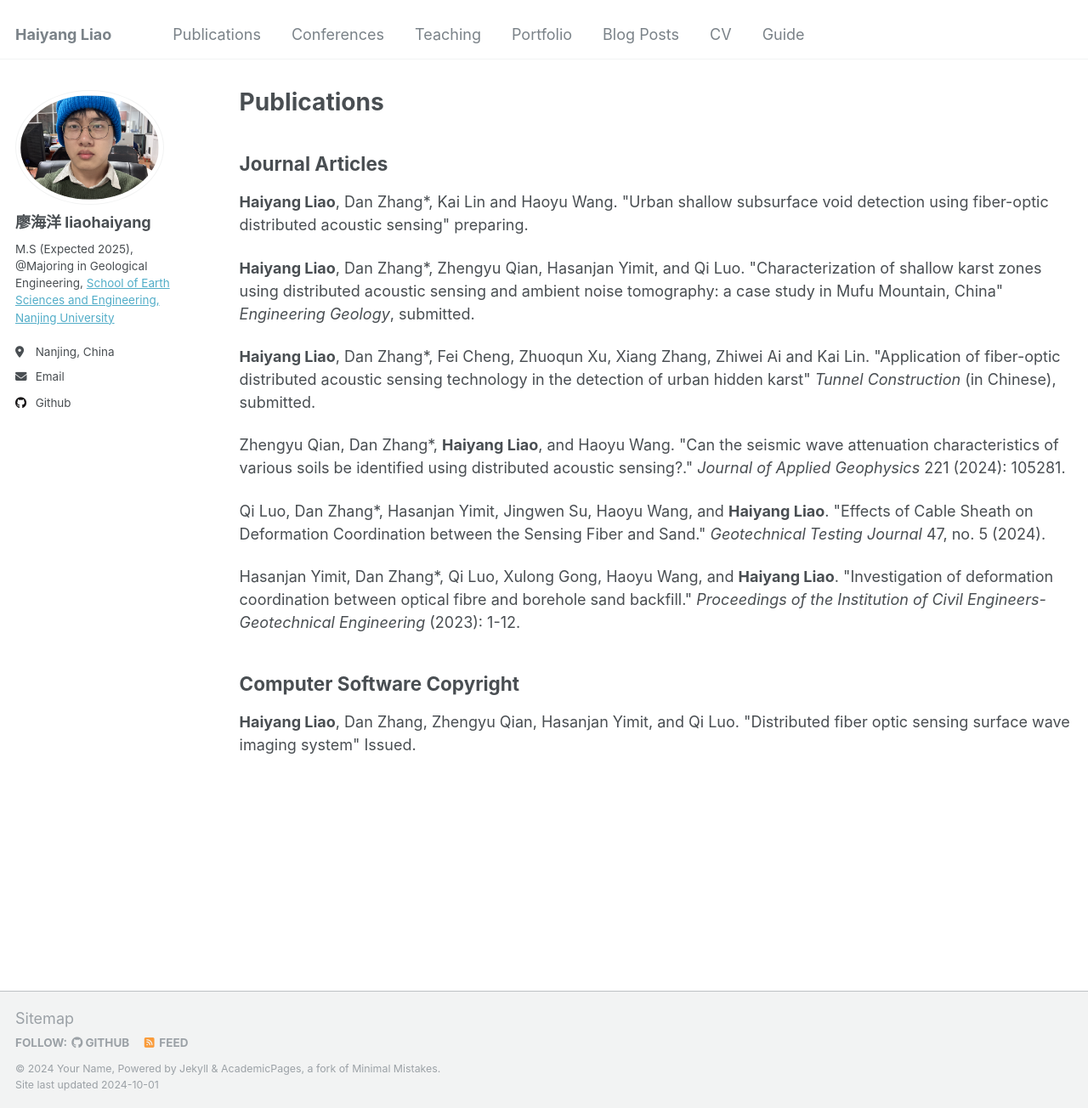
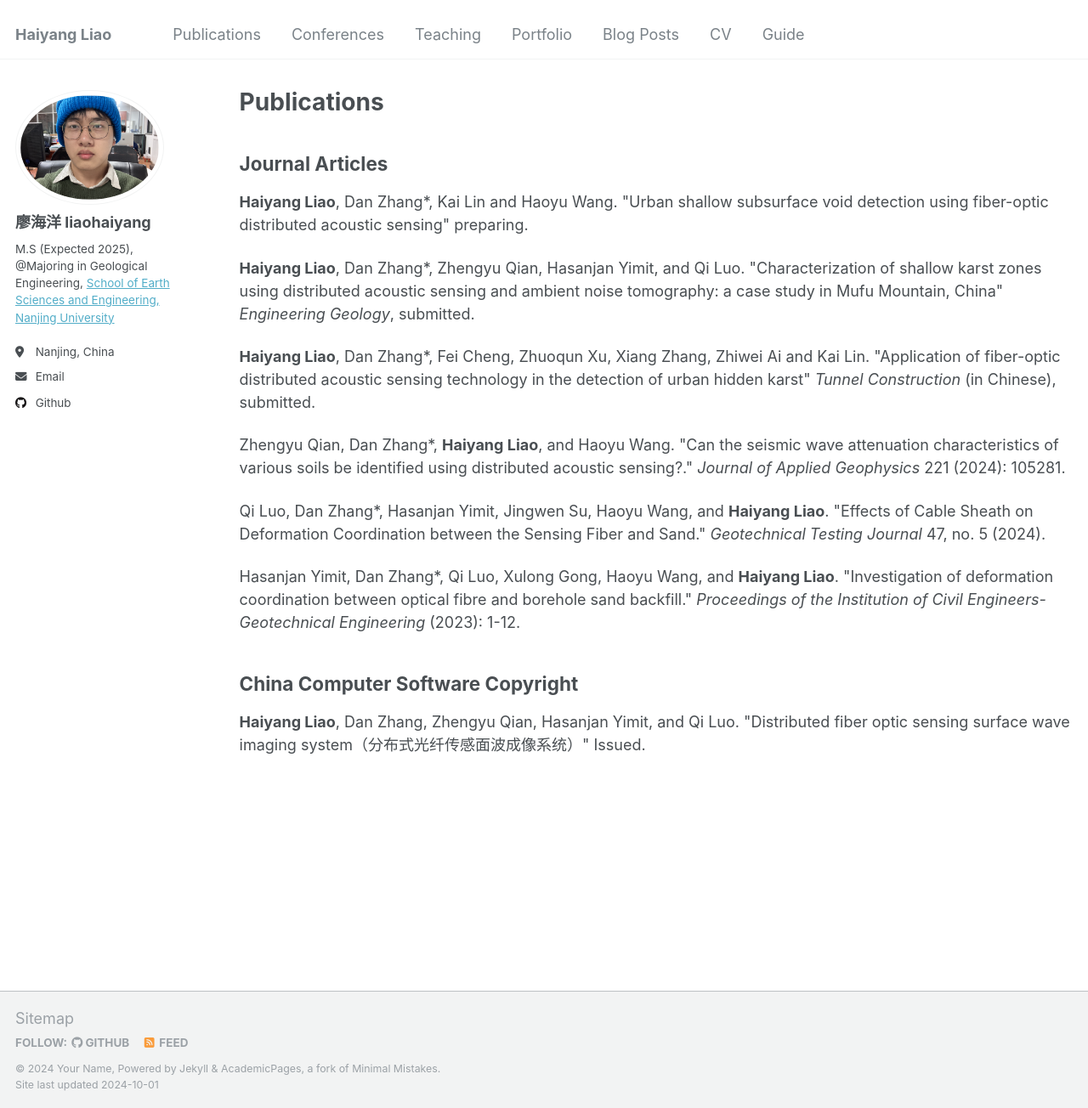
Before and after one commit to Whynot-cell/Whynot-cell.github.io, a Jekyll site: the page built from _pages/publications.html, in a window 1280 px wide and 1304 px high. Shown: the whole window at 85% size. Built offline with Jekyll 4.4.1, drawn with Linux system fonts in a browser that asks for light colours.

Commit message:
Update publications.html

```diff
--- a/_pages/publications.html
+++ b/_pages/publications.html
@@ -40,8 +40,8 @@ author_profile: true
   coordination between optical fibre and borehole sand backfill." <em>Proceedings of the Institution of Civil
     Engineers-Geotechnical Engineering</em> (2023): 1-12.</p>
 
-<h2>Computer Software Copyright</h2>
+<h2>China Computer Software Copyright</h2>
 
 <p><strong>Haiyang Liao</strong>, Dan Zhang, Zhengyu Qian, Hasanjan Yimit, and Qi Luo. "Distributed fiber optic sensing
   surface wave
-  imaging system" Issued.</p>
+  imaging system（分布式光纤传感面波成像系统）" Issued.</p>
```
